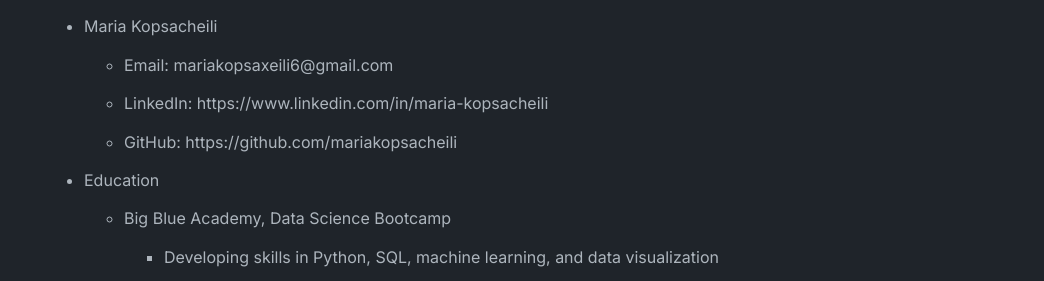
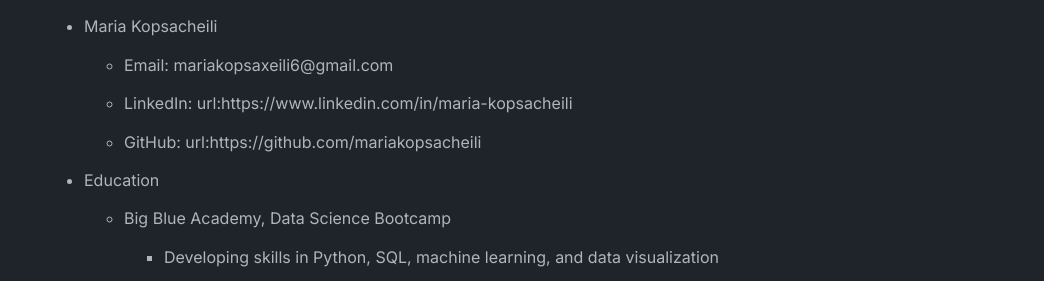
Before and after one commit to mariakopsacheili/mariakopsacheili.github.io, a Jekyll site: the page built from about.md, in a window 1280 px wide. Shown: the part 163-444 px from the top of the page, without its empty margins (236-1280 px from the left). Built offline with Jekyll 4.4.1, drawn with Linux system fonts in a browser that asks for light colours; part of the change alters nothing that is shown.

Commit message:
Update about.md

```diff
--- a/about.md
+++ b/about.md
@@ -5,8 +5,8 @@ title: About
 
 - Maria Kopsacheili
   - Email: mariakopsaxeili6@gmail.com
-  - LinkedIn: https://www.linkedin.com/in/maria-kopsacheili
-  - GitHub: https://github.com/mariakopsacheili
+  - LinkedIn: url:https://www.linkedin.com/in/maria-kopsacheili
+  - GitHub: url:https://github.com/mariakopsacheili
 
 - Education
   - Big Blue Academy, Data Science Bootcamp
```
